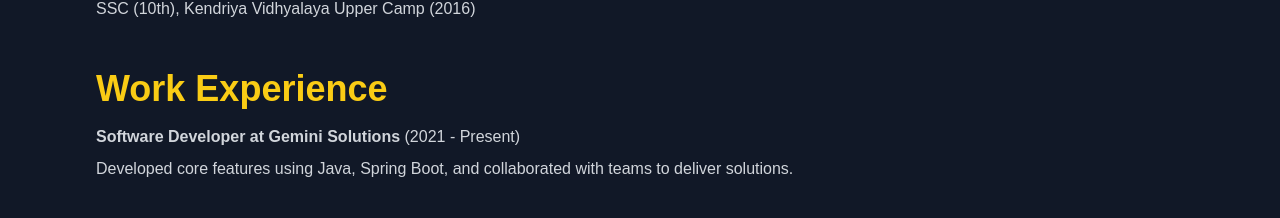
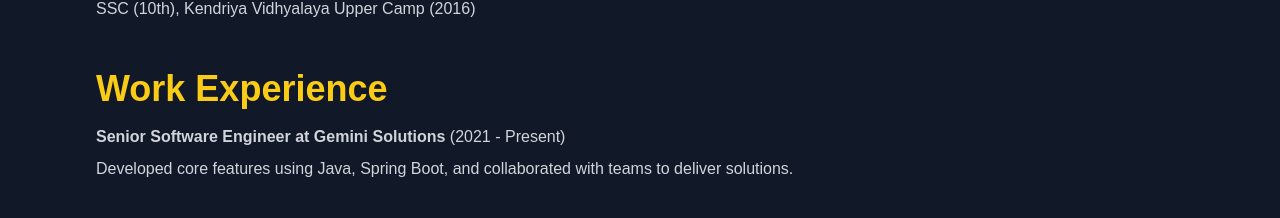
Before and after one commit to imakashgusain/Portfolio, a Next.js app: page / in a window 1280 px wide. Shown: the part 1372-1590 px from the top of the page. Built offline with nearby package versions, Linux system fonts and the light colour scheme.

Commit message:
Fixed ESLint violations

```diff
--- a/app/about/page.jsx
+++ b/app/about/page.jsx
@@ -14,7 +14,7 @@ function About() {
         <div className="text-left">
           <h1 className="text-5xl font-bold mb-4 text-yellow-400">About Me</h1>
           <p className="text-lg leading-relaxed mb-4">
-          I'm Akash, a passionate software developer with 3 years of experience working with Java, Spring Boot, and databases. My expertise lies in backend systems, RESTful services, and cloud technologies. I take pride in delivering high-quality work and continuously improving my skills. Outside of coding, I'm an avid problem-solver, enjoy gaming, writing blogs, and immersing myself in anime.
+          I&apos;m Akash, a passionate software developer with 3 years of experience working with Java, Spring Boot, and databases. My expertise lies in backend systems, RESTful services, and cloud technologies. I take pride in delivering high-quality work and continuously improving my skills. Outside of coding, I&apos;m an avid problem-solver, enjoy gaming, writing blogs, and immersing myself in anime.
           </p>
           <a href="#contact" className="text-lg bg-yellow-400 px-6 py-2 rounded-lg font-semibold hover:bg-yellow-500 transition">
             Contact Me
@@ -35,7 +35,7 @@ function About() {
         <div>
           <h2 className="text-4xl font-bold mb-4 text-yellow-400">Work Experience</h2>
           <ul className="text-gray-300 space-y-2">
-            <li><b>Software Developer at Gemini Solutions</b> (2021 - Present)</li>
+            <li><b>Senior Software Engineer at Gemini Solutions</b> (2021 - Present)</li>
             <li>Developed core features using Java, Spring Boot, and collaborated with teams to deliver solutions.</li>
           </ul>
         </div>
--- a/app/contact/page.jsx
+++ b/app/contact/page.jsx
@@ -8,7 +8,7 @@ const Contact = () => {
         <h1 className="text-5xl font-bold text-yellow-400">Contact Me</h1>
 
         <p className="text-lg text-center leading-relaxed max-w-lg">
-          I'm open to freelance projects, collaboration, and exciting opportunities. Feel free to reach out!
+          I&apos;m open to freelance projects, collaboration, and exciting opportunities. Feel free to reach out!
         </p>
 
         <div className="w-full max-w-xl bg-gray-800 p-10 rounded-lg shadow-lg space-y-6">
--- a/app/page.js
+++ b/app/page.js
@@ -36,7 +36,7 @@ const Navbar = () => {
 
       {/* Hero Section */}
       <section className="flex flex-col items-center justify-center h-screen text-center px-6 py-20">
-        <h1 className="text-5xl font-bold mb-4">Hello, I'm Akash Singh Gusain</h1>
+        <h1 className="text-5xl font-bold mb-4">Hello, I&apos;m Akash Singh Gusain</h1>
         <p className="text-lg mb-6">Full-Stack Developer and Tech Enthusiast</p>
         <div className="flex gap-6 mb-6">
           <a href="https://github.com/imakashgusain" target="_blank" aria-label="GitHub">
```
